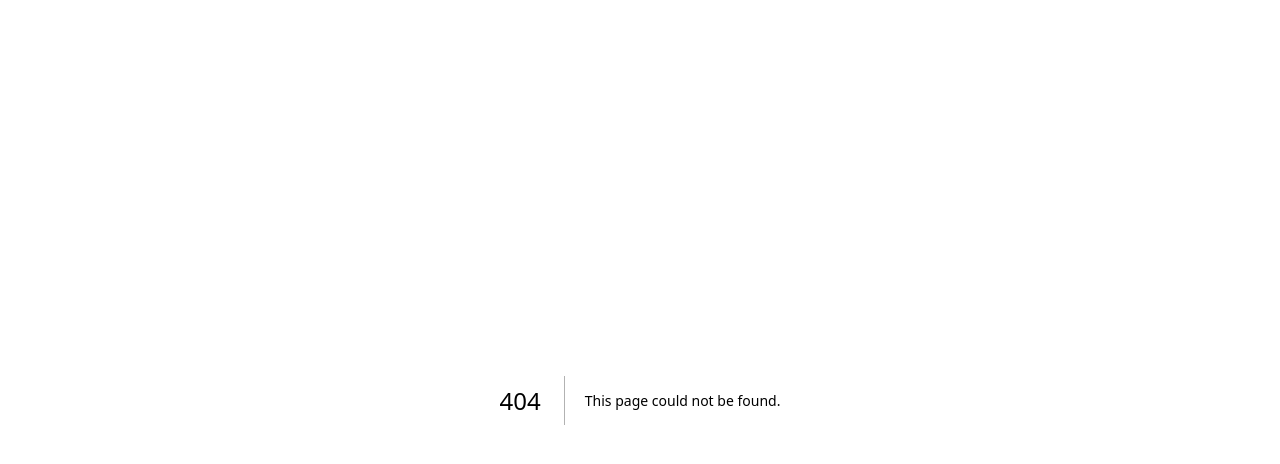
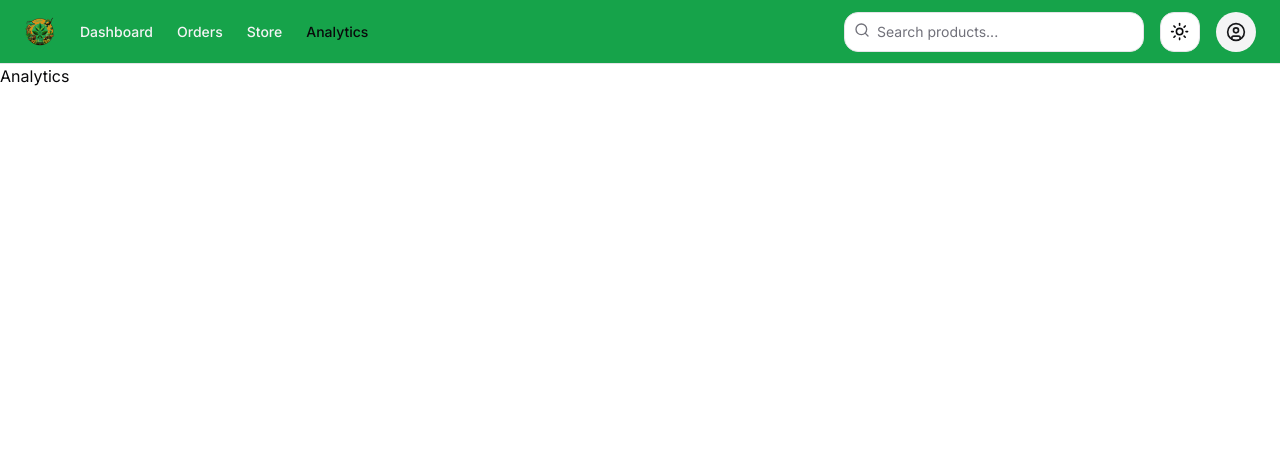
Before and after one commit to fvizpal/fassal, a Next.js app: page /analytics in a window 1280 px wide. Before the commit this address had no page. Shown: the top 464 px of the page. Built offline with nearby package versions, Linux system fonts and the light colour scheme.

Commit message:
navbar modified

```diff
--- a/app/(main)/analysis/page.tsx
+++ /dev/null
@@ -1,9 +0,0 @@
-import React from 'react'
-
-const Analysis = () => {
-  return (
-    <div>Analysis</div>
-  )
-}
-
-export default Analysis
--- /dev/null
+++ b/app/(main)/analytics/page.tsx
@@ -0,0 +1,9 @@
+import React from 'react'
+
+const Analytics = () => {
+  return (
+    <div>Analytics</div>
+  )
+}
+
+export default Analytics
--- a/app/(main)/dashboard/compo.tsx
+++ b/app/(main)/dashboard/_components/compo.tsx
@@ -76,18 +76,6 @@ export const DashboardCompo = () => {
             </p>
           </CardContent>
         </Card>
-        {/* <Card x-chunk="dashboard-01-chunk-3">
-          <CardHeader className="flex flex-row items-center justify-between space-y-0 pb-2">
-            <CardTitle className="text-sm font-medium">Active Now</CardTitle>
-            <Activity className="h-4 w-4 text-muted-foreground" />
-          </CardHeader>
-          <CardContent>
-            <div className="text-2xl font-bold">+573</div>
-            <p className="text-xs text-muted-foreground">
-              +201 since last hour
-            </p>
-          </CardContent>
-        </Card> */}
       </div>
       <div className="grid gap-4 md:gap-8 lg:grid-cols-2 xl:grid-cols-3">
         <Card
@@ -101,7 +89,7 @@ export const DashboardCompo = () => {
               </CardDescription>
             </div>
             <Button asChild size="sm" className="ml-auto gap-1">
-              <Link href="#">
+              <Link href="/orders">
                 View All
                 <ArrowUpRight className="h-4 w-4" />
               </Link>
--- a/app/(main)/dashboard/page.tsx
+++ b/app/(main)/dashboard/page.tsx
@@ -1,4 +1,4 @@
-import { DashboardCompo } from './compo'
+import { DashboardCompo } from './_components/compo'
 
 const Dashboard = () => {
   return (
--- /dev/null
+++ b/app/(main)/orders/page.tsx
@@ -0,0 +1,9 @@
+import React from 'react'
+
+const Orders = () => {
+  return (
+    <div>Orders</div>
+  )
+}
+
+export default Orders
--- a/components/shared/navbar.tsx
+++ b/components/shared/navbar.tsx
@@ -1,3 +1,5 @@
+'use client'
+
 import Link from 'next/link'
 import React from 'react'
 
@@ -16,49 +18,57 @@ import { CircleUser, Menu, Package2, Search } from 'lucide-react'
 import { Input } from '../ui/input'
 import { ModeToggle } from './modeToggle'
 import Image from 'next/image'
+import { usePathname } from 'next/navigation'
+import { cn } from '@/lib/utils'
+
+const navLinks = [
+  {
+    route: "/dashboard",
+    label: "Dashboard"
+  },
+  {
+    route: "/orders",
+    label: "Orders"
+  },
+  {
+    route: "/store",
+    label: "Store"
+  },
+  {
+    route: "/analytics",
+    label: "Analytics"
+  },
+]
 
 const Navbar = () => {
+  const pathname = usePathname();
   return (
     <header className="sticky top-0 flex h-16 items-center gap-4 border-b bg-primary px-4 md:px-6">
       <nav className="hidden flex-col gap-6 text-lg font-medium md:flex md:flex-row md:items-center md:gap-5 md:text-sm lg:gap-6">
         <Link
-          href="#"
+          href="/dashboard"
           className="flex items-center gap-2 text-lg font-semibold md:text-base"
         >
           <Image src={"/assets/images/logo1.png"} alt='logo' height={40} width={40} />
           <Package2 className="h-6 w-6" />
           <span className="sr-only">Krishi Bazaar</span>
         </Link>
-        <Link
-          href="#"
-          className="text-foreground transition-colors hover:text-foreground"
-        >
-          Dashboard
-        </Link>
-        <Link
-          href="#"
-          className="text-muted-foreground transition-colors hover:text-foreground"
-        >
-          Orders
-        </Link>
-        <Link
-          href="#"
-          className="text-muted-foreground transition-colors hover:text-foreground"
-        >
-          Products
-        </Link>
-        <Link
-          href="#"
-          className="text-muted-foreground transition-colors hover:text-foreground"
-        >
-          Customers
-        </Link>
-        <Link
-          href="#"
-          className="text-muted-foreground transition-colors hover:text-foreground"
-        >
-          Analytics
-        </Link>
+
+        {navLinks.map((link) => {
+          const isActive = (pathname.includes(link.route) && link.route.length > 1) ||
+            pathname === link.route;
+
+          return (
+            <Link
+              href={link.route}
+              className={cn("text-secondary transition-colors hover:text-foreground",
+                isActive && "text-foreground transition-colors hover:text-foreground"
+              )}
+            >
+              {link.label}
+            </Link>
+          )
+        })}
       </nav>
       <Sheet>
         <SheetTrigger asChild>
@@ -74,40 +84,28 @@ const Navbar = () => {
         <SheetContent side="left">
           <nav className="grid gap-6 text-lg font-medium">
             <Link
-              href="#"
+              href="/dashboard"
               className="flex items-center gap-2 text-lg font-semibold"
             >
               <Image src={"/assets/images/logo1.png"} alt='logo' height={40} width={40} />
               {/* <Package2 className="h-6 w-6" /> */}
-              <span className="sr-only">Acme Inc</span>
+              <span className="sr-only">Krishi Bazaar</span>
             </Link>
-            <Link href="#" className="hover:text-foreground">
-              Dashboard
-            </Link>
-            <Link
-              href="#"
-              className="text-muted-foreground hover:text-foreground"
-            >
-              Orders
-            </Link>
-            <Link
-              href="#"
-              className="text-muted-foreground hover:text-foreground"
-            >
-              Products
-            </Link>
-            <Link
-              href="#"
-              className="text-muted-foreground hover:text-foreground"
-            >
-              Customers
-            </Link>
-            <Link
-              href="#"
-              className="text-muted-foreground hover:text-foreground"
-            >
-              Analytics
-            </Link>
+            {navLinks.map((link) => {
+              const isActive = (pathname.includes(link.route) && link.route.length > 1) ||
+                pathname === link.route;
+
+              return (
+                <Link
+                  href={link.route}
+                  className={cn("text-muted-foreground transition-colors hover:text-foreground",
+                    isActive && "text-foreground transition-colors hover:text-foreground"
+                  )}
+                >
+                  {link.label}
+                </Link>
+              )
+            })}
           </nav>
         </SheetContent>
       </Sheet>
--- a/package.json
+++ b/package.json
@@ -16,6 +16,7 @@
     "@radix-ui/react-dropdown-menu": "^2.0.6",
     "@radix-ui/react-label": "^2.0.2",
     "@radix-ui/react-slot": "^1.0.2",
+    "@tanstack/react-table": "^8.17.3",
     "bcrypt": "^5.1.1",
     "class-variance-authority": "^0.7.0",
     "clsx": "^2.1.0",
```
Also changed, not shown: app/(main)/trade/page.tsx (added), 1 other file (tests, documents, lock files or other folders).
